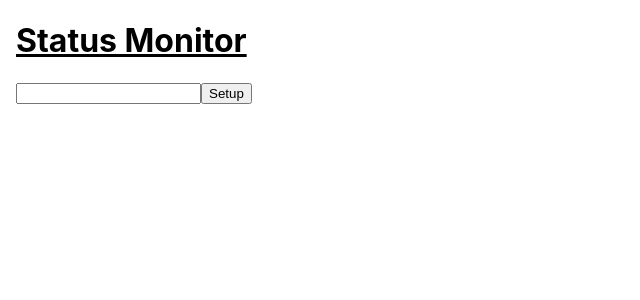
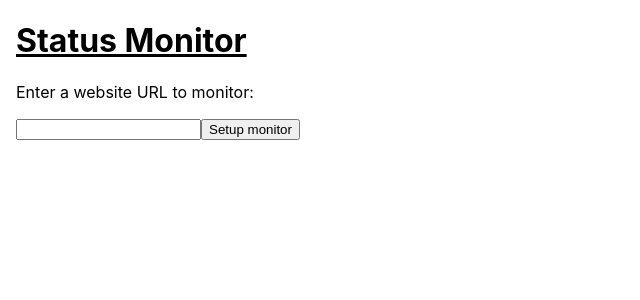
Before and after one commit to AidenWilde/StatusMonitor, a React (Create React App) app in the folder status-monitor-app/: page / in a window 1280 px wide. Shown: the top 300 px of the page, without its empty margins (0-640 px from the left). Built offline with nearby package versions, Linux system fonts and the light colour scheme.

Commit message:
Make elements easier to read

```diff
--- a/status-monitor-app/src/App.js
+++ b/status-monitor-app/src/App.js
@@ -12,11 +12,11 @@ function App() {
   return (
     <div className="App">
       <h1 className="AppTitle"> Status Monitor </h1>
-      <input type="text" id="websiteInput"></input>
-      <input type="button" id="websiteInputSubmit" onClick={() => {
-        let inputValue = document.getElementById("websiteInput").value;
-        setValue(inputValue);
-      }} value="Setup"></input>
+      <div>
+        <p> Enter a website URL to monitor: </p>
+        <input type="text" id="websiteInput"></input>
+        <input type="button" id="websiteInputSubmit" onClick={() => { setValue(document.getElementById("websiteInput").value); }} value="Setup monitor"></input>
+      </div>
     </div>
   );
 }
```
